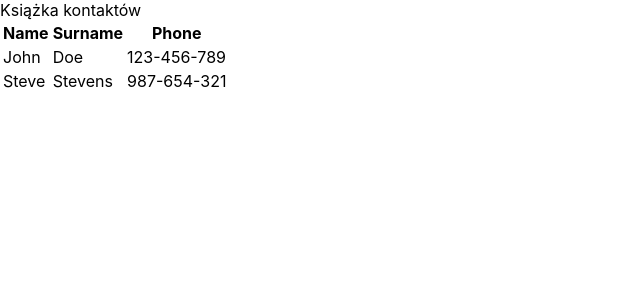
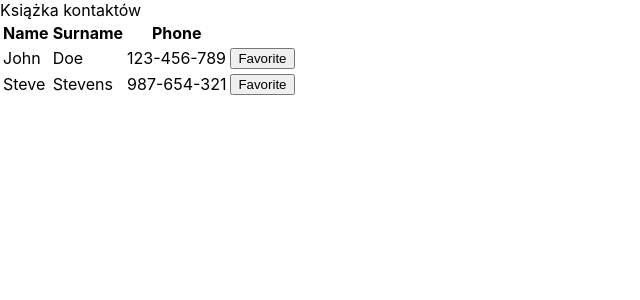
Before and after one commit to magdalenaromala/react-exercises, a React (Create React App) app in the folder app/: page / in a window 1280 px wide. Shown: the top 300 px of the page, without its empty margins (0-640 px from the left). Built offline with nearby package versions, Linux system fonts and the light colour scheme.

Commit message:
add favorite button

```diff
--- a/app/src/App.js
+++ b/app/src/App.js
@@ -39,6 +39,7 @@ class App extends Component{
            <td>{contact.name}</td>
            <td>{contact.surname}</td>
            <td>{contact.phone}</td>
+           <td><button>Favorite</button></td>
          </tr>
         ))}
 
```
